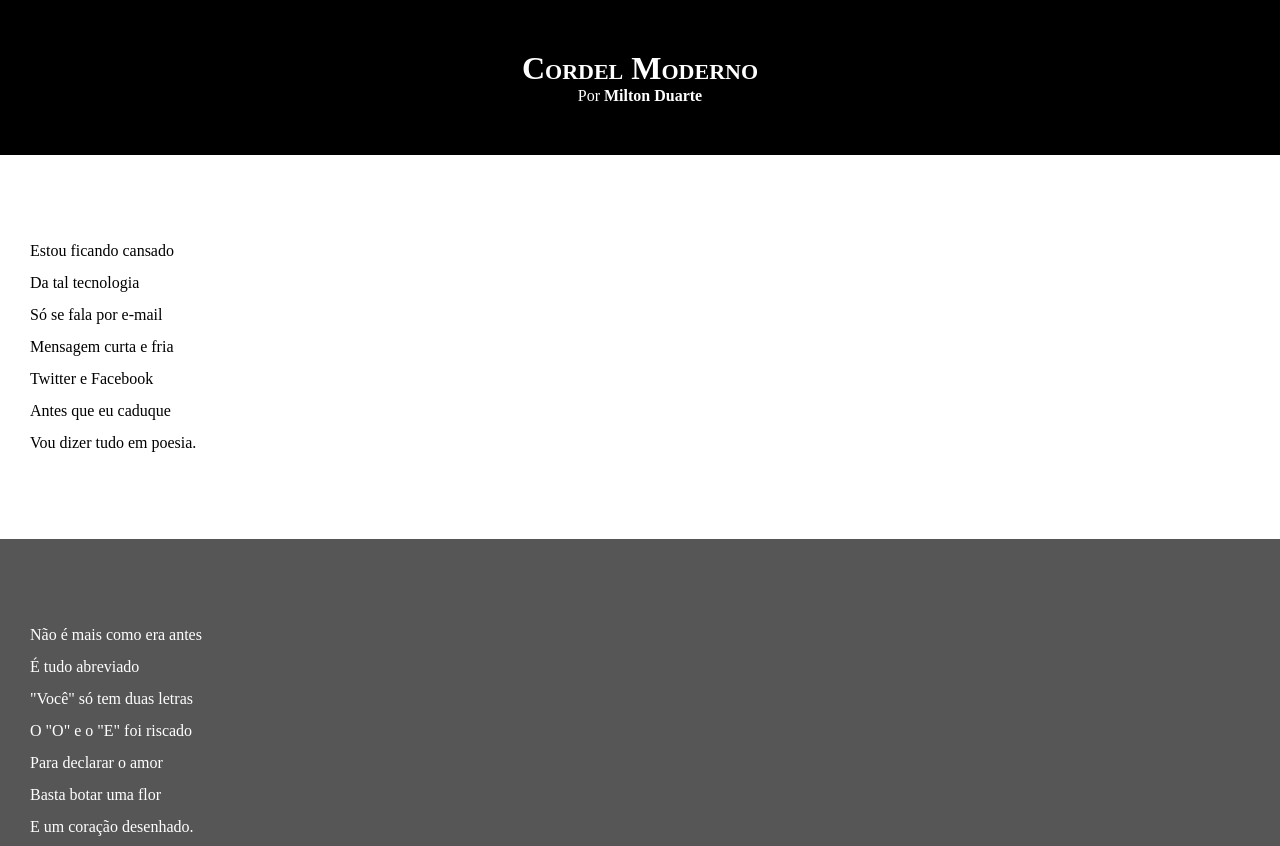
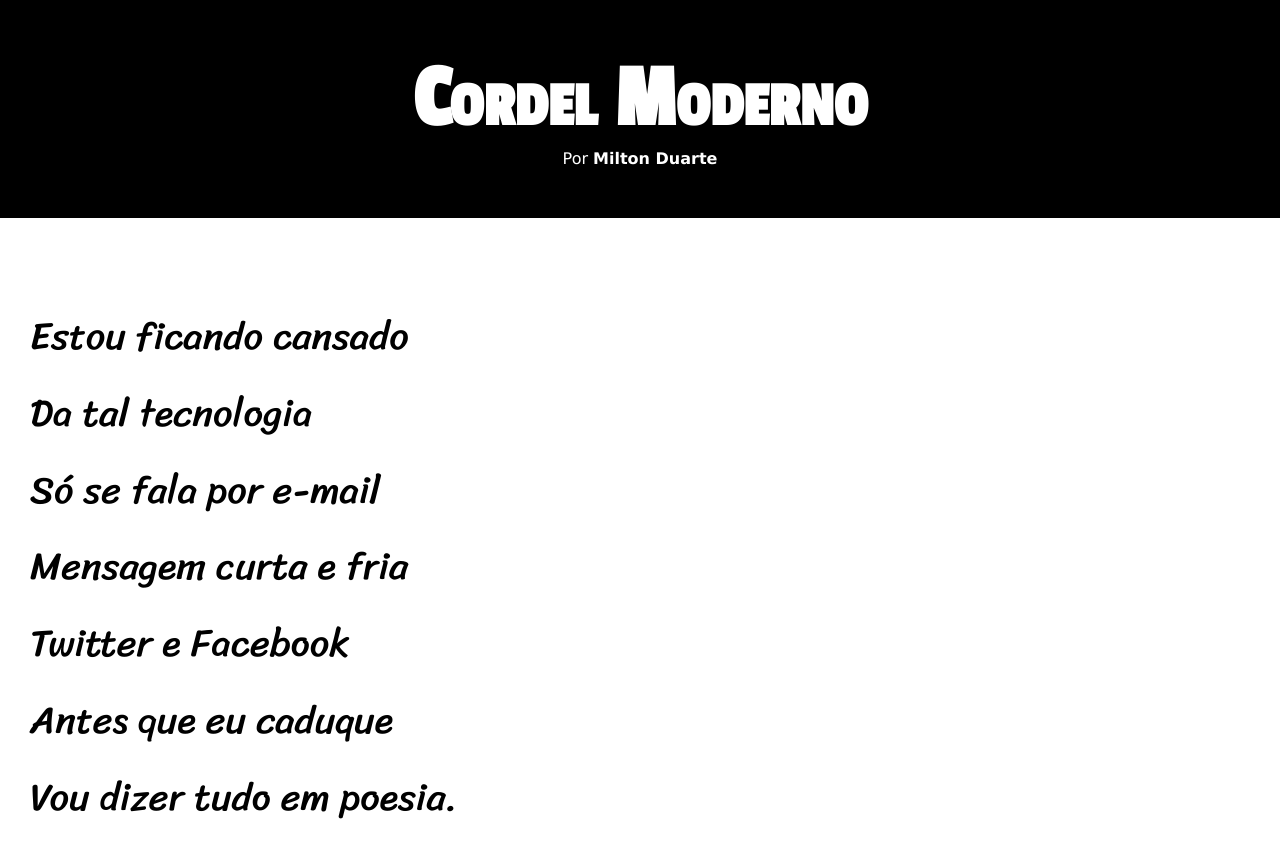
Before and after one commit to josejunior30/Html-CSS, a plain HTML site: page modulo.01/desafio12/index.html in a window 1280 px wide. Shown: the top 846 px of the page. Drawn offline with Linux system fonts and the light colour scheme.

Commit message:
atualização

```diff
--- a/modulo.01/desafio12/index.html
+++ b/modulo.01/desafio12/index.html
@@ -99,7 +99,7 @@
     </section>
 
     <footer>
-        Site criado por <a href="https://gustavoguanabara.github.io">Gustavo Guanabara</a> para <a href="https://www.cursoemvideo.com/">Curso em Video</a>.
+        <p>Site criado por <a href="https://gustavoguanabara.github.io" target="_blank">Gustavo Guanabara</a> para <a href="https://www.cursoemvideo.com/" target="_blank">Curso em Video</a>.</p>
     </footer>
 </body>
 </html>
--- a/modulo.01/desafio12/style.css
+++ b/modulo.01/desafio12/style.css
@@ -1,13 +1,21 @@
 @charset "UTF-8";
+@import url('https://fonts.googleapis.com/css2?family=Passion+One&family=Sriracha&display=swap');
 
 *{
     margin: 0px;
     padding: 0px;
 }
+:root{
+    --font1: Verdana, Geneva, Tahoma, sans-serif;
+    --font2:  'Passion One', 'cursive';
+    --font3: 'Sriracha', 'cursive';
 
+}
 html, body{
     min-height: 100vh;
     background-color: darkgray;
+    font-family: var(--font1);
+
 }
 header{
     background-color: black;
@@ -17,10 +25,11 @@ header{
 header h1{
     padding-top: 50px;
     font-variant: small-caps;
+    font-family: var(--font2);
+    font-size: 7vw;
 }
 header p{
     padding-bottom: 50px;
-
 }
 a{
     color: white;
@@ -35,6 +44,8 @@ section{
     padding-bottom: 10vh;
     line-height: 2em;
     padding-left: 30px;
+    font-family: var(--font3);
+    font-size: 3vw;
 }
 section.normal{
     background-color: white;
@@ -43,6 +54,11 @@ section.imagem{
     background-color: rgba(0, 0, 0, 0.493);
     color: white;
 }
+section.imagem p{
+    display: inline-block;
+    background-color: rgba(0, 0, 0, 0.37);
+
+}
 
 footer{
     background-color: black;
```
